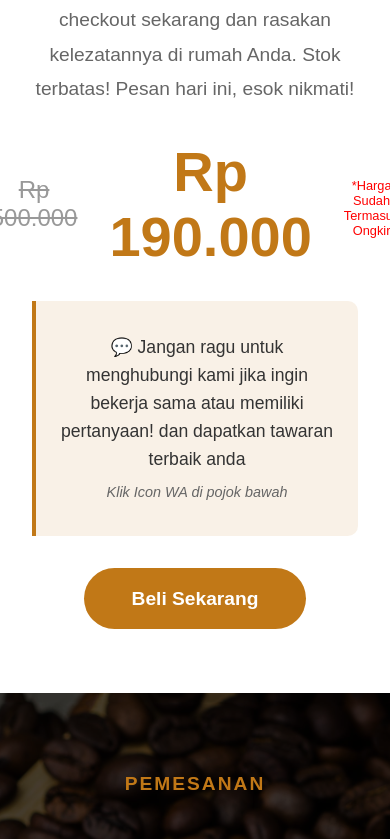
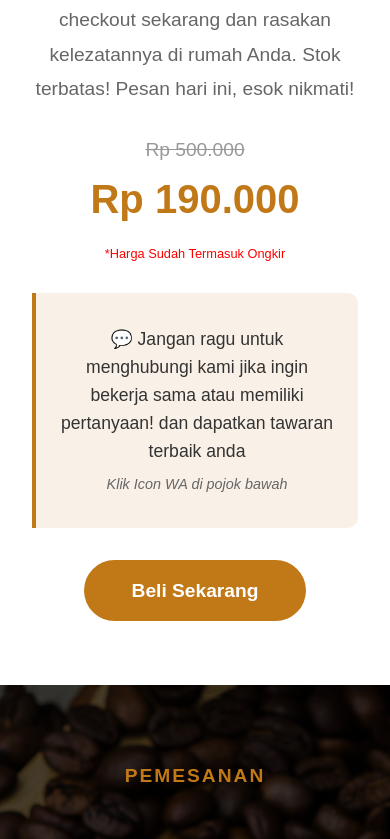
Before and after one commit to ilhamhaikal/coffee-checkout, a Vue app: page / in a window 390 px wide. Shown: the part 5840-6679 px from the top of the page. Built offline with nearby package versions, Linux system fonts and the light colour scheme.

Commit message:
Update landing page footer year and enhance responsive design for price information

```diff
--- a/src/assets/lp.css
+++ b/src/assets/lp.css
@@ -628,6 +628,7 @@
   align-items: center;
   gap: 2rem;
   margin-bottom: 2rem;
+  flex-wrap: wrap;
 }
 
 .original-price {
@@ -641,6 +642,26 @@
   font-weight: bold;
   color: #C17817;
 }
+
+@media (max-width: 768px) {
+  .price-info {
+    flex-direction: column;
+    gap: 1rem;
+  }
+
+  .original-price {
+    font-size: 1.2rem;
+  }
+
+  .discounted-price {
+    font-size: 2.5rem;
+  }
+
+  .note-price {
+    font-size: 0.7rem;
+  }
+}
+
 .note-price {
   color: #ff0000;
   font-size: 0.8rem;
--- a/src/components/landingpage.vue
+++ b/src/components/landingpage.vue
@@ -310,7 +310,7 @@ const handleSubmit = () => {
 
   <section class="footer">
     <div class="footer-content">
-      <p>© 2021 Kopi Kuning Garut. All Rights Reserved.</p>
+      <p>© 2025 Kopi Kuning Garut. All Rights Reserved.</p>
     </div>
   </section>
 </template>
```
